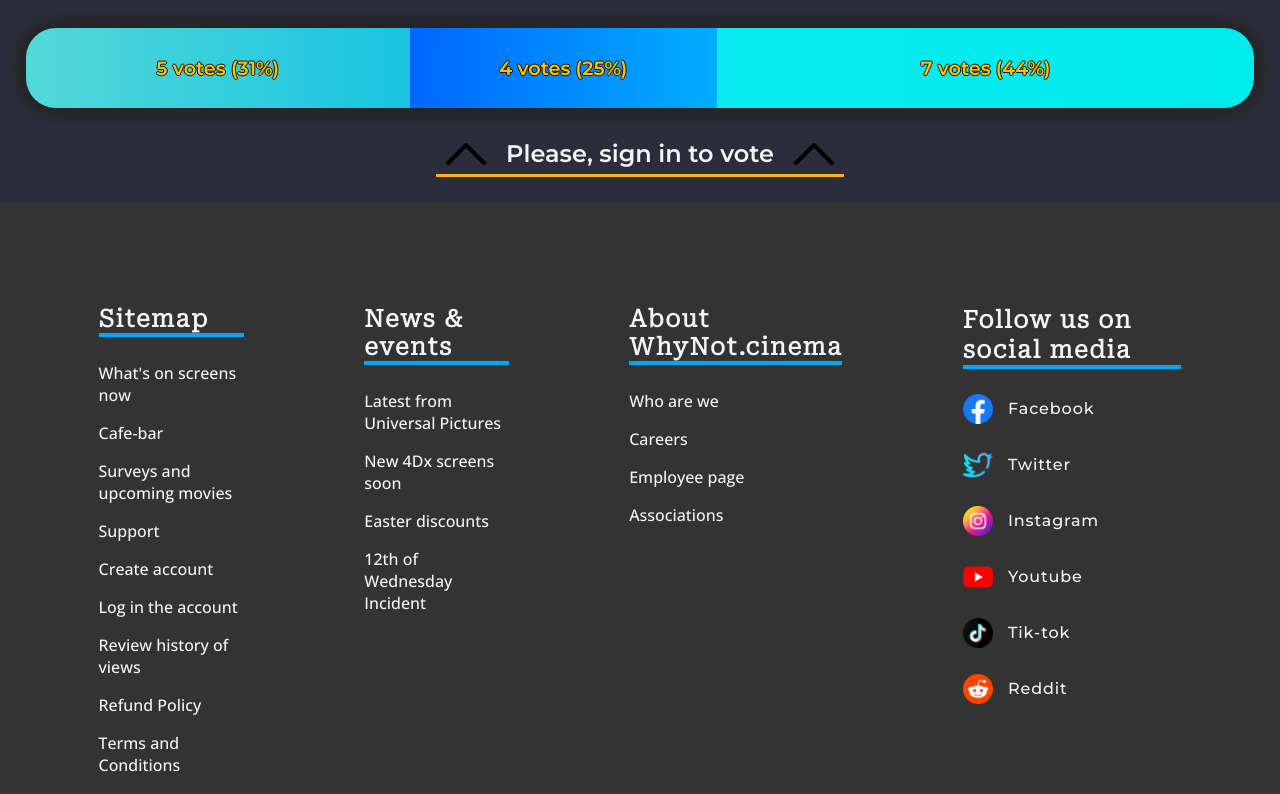
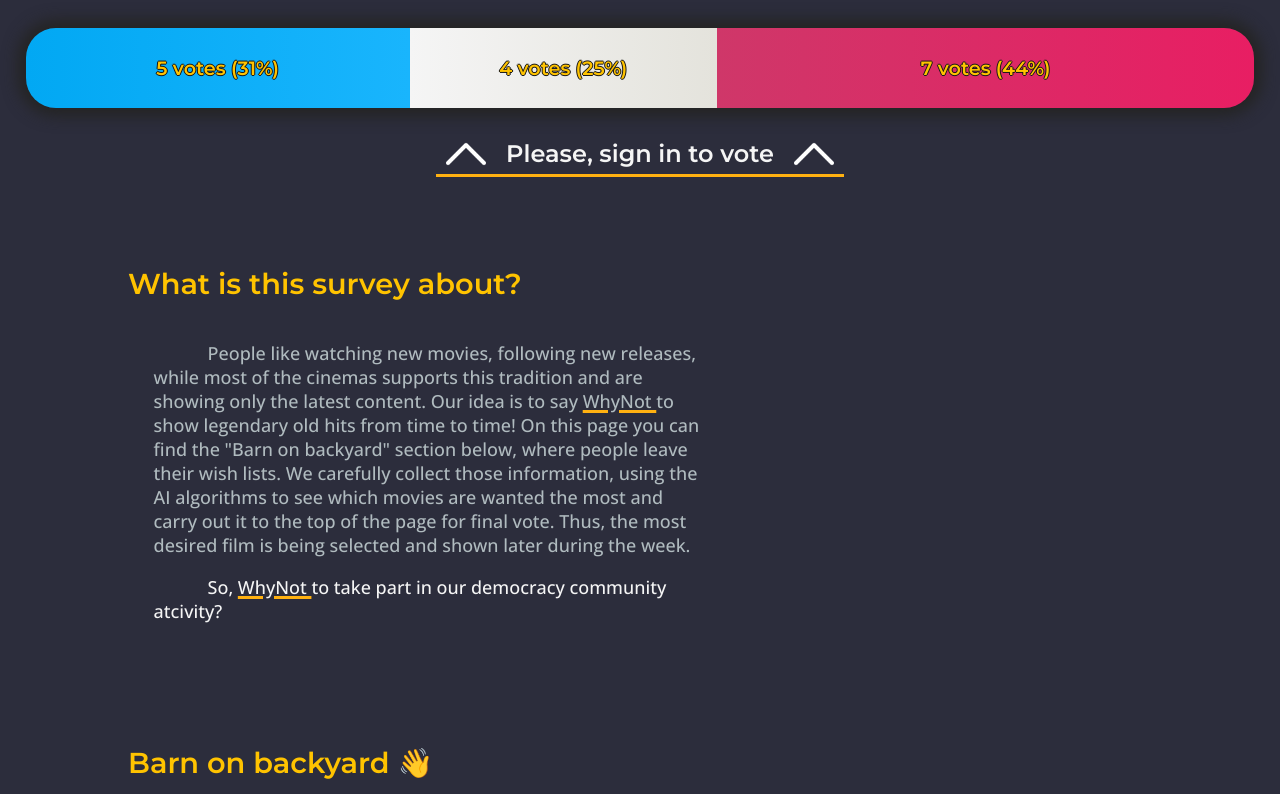
Before and after one commit to Nazazer-Mik/cinema-website, a React (Create React App) app: page /upcoming in a window 1280 px wide. Shown: the part 640-1434 px from the top of the page. Built offline with nearby package versions, Linux system fonts and the light colour scheme; a web font is replaced by a local one.

Commit message:
Plus Description

```diff
--- a/src/components/MoviePage/MoviePage.js
+++ b/src/components/MoviePage/MoviePage.js
@@ -87,9 +87,10 @@ function MoviePage (props) {
             <div className='trailer-flex-container'>
             <iframe width="1920" height="1080" src={movie.trailerLink}
             title={movie.trailerTitle}
-            frameborder="0" allow="accelerometer; autoplay; clipboard-write; encrypted-media; gyroscope; picture-in-picture; web-share" allowfullscreen></iframe>
+            frameBorder="0" allow="accelerometer; autoplay; clipboard-write; encrypted-media; gyroscope; picture-in-picture; web-share" allowFullScreen></iframe>
             {
-                () => {
+                () => { //>>>>>>>>>???????????????????????????
+                    console.log(movie.location);
                     if (movie.location !== 'soon')
                     {
                         return (<div className='ticket-box'>
--- a/src/components/VotingLine/VotingLine.css
+++ b/src/components/VotingLine/VotingLine.css
@@ -39,17 +39,17 @@
 
 .first-bl
 {
-    background: linear-gradient(to right, #53d8d8, #18c4e2);
+    background: linear-gradient(to right, #02a8f3, #19b5fd);
 }
 
 .second-bl
 {
-    background: linear-gradient(to right, #0066ff, #00aeff);
+    background: linear-gradient(to right, #f5f5f5, #e4e3dc);
 }
 
 .third-bl
 {
-    background: linear-gradient(to right, #0cebf3, #00ebeb);
+    background: linear-gradient(to right, #cf3769, #e81e63);
 }
 
 .vote-sign
@@ -78,4 +78,5 @@
 {
     transform: rotateZ(90deg);
     max-width: 40px;
+    filter:invert(1);
 }
--- a/src/components/VotingLine/VotingLine.js
+++ b/src/components/VotingLine/VotingLine.js
@@ -20,7 +20,7 @@ function VotingLine (props) {
             </div>
             <div className='vote-sign'>
                 <img src='./images/back.png'/>
-                    <h2> {(user == null) ? 'Please, sign in to vote' : 'Vote'} </h2>
+                    <h2> {(user == null) ? 'Please, sign in to vote' : 'Click to vote'} </h2>
                 <img src='./images/back.png'/>
             </div>
         </>
--- a/src/pages/Upcoming/Upcoming.css
+++ b/src/pages/Upcoming/Upcoming.css
@@ -24,3 +24,33 @@
     align-items: center;
     margin-top: 3vh;
 }
+
+.vote-description, .barn-container
+{
+    padding: 5vh;
+    padding-left: 10%;
+    max-width: 45%;
+    align-self: start;
+}
+
+.vote-description h2, .barn-container h2
+{
+    color:#FFC300;
+    font-family: 'Montserrat', sans-serif;
+    font-size: 1.8em;
+    margin-bottom: 5vh;
+}
+
+.vote-description p
+{
+    text-indent: 3em;
+    color:#b0bbbf;
+    font-family: 'Open Sans', sans-serif;
+    margin-left: 2vw;
+    font-size: large;
+}
+
+.underline
+{
+    text-decoration: underline 3px #ffb111;
+}
--- a/src/pages/Upcoming/Upcoming.js
+++ b/src/pages/Upcoming/Upcoming.js
@@ -1,4 +1,4 @@
-import React, { useEffect, useRef } from 'react';
+import React, { useRef } from 'react';
 import './Upcoming.css'
 import MovieBlock from "../../components/MovieBlock/MovieBlock.js"
 import { movies } from '../Home/list';
@@ -20,6 +20,20 @@ function Upcoming () {
                 <h1> Breaking the time frames. . .</h1>
                 {threeMovies}
                 <VotingLine votes={{first: 5, second: 4, third: 7}}/>
+                <div className='vote-description'>
+                    <h2>What is this survey about?</h2>
+                    <p>
+                        People like watching new movies, following new releases, while most of the cinemas
+                        supports this tradition and are showing only the latest content. Our idea is to say <span className='underline'>  WhyNot </span>
+                        to show legendary old hits from time to time! On this page you can find the "Barn on backyard" section below, where people
+                        leave their wish lists. We carefully collect those information, using the AI algorithms to see which movies are wanted the most
+                        and carry out it to the top of the page for final vote. Thus, the most desired film is being selected and shown later during the week.</p>
+                        <p style={{color: '#f5f5f5'}}>So, <span className='underline'> WhyNot </span> to take part in our democracy community atcivity?
+                    </p>
+                </div>
+                <div className='barn-container'>
+                    <h2>Barn on backyard   👋</h2>
+                </div>
             </div>
         </div>
     );
```
